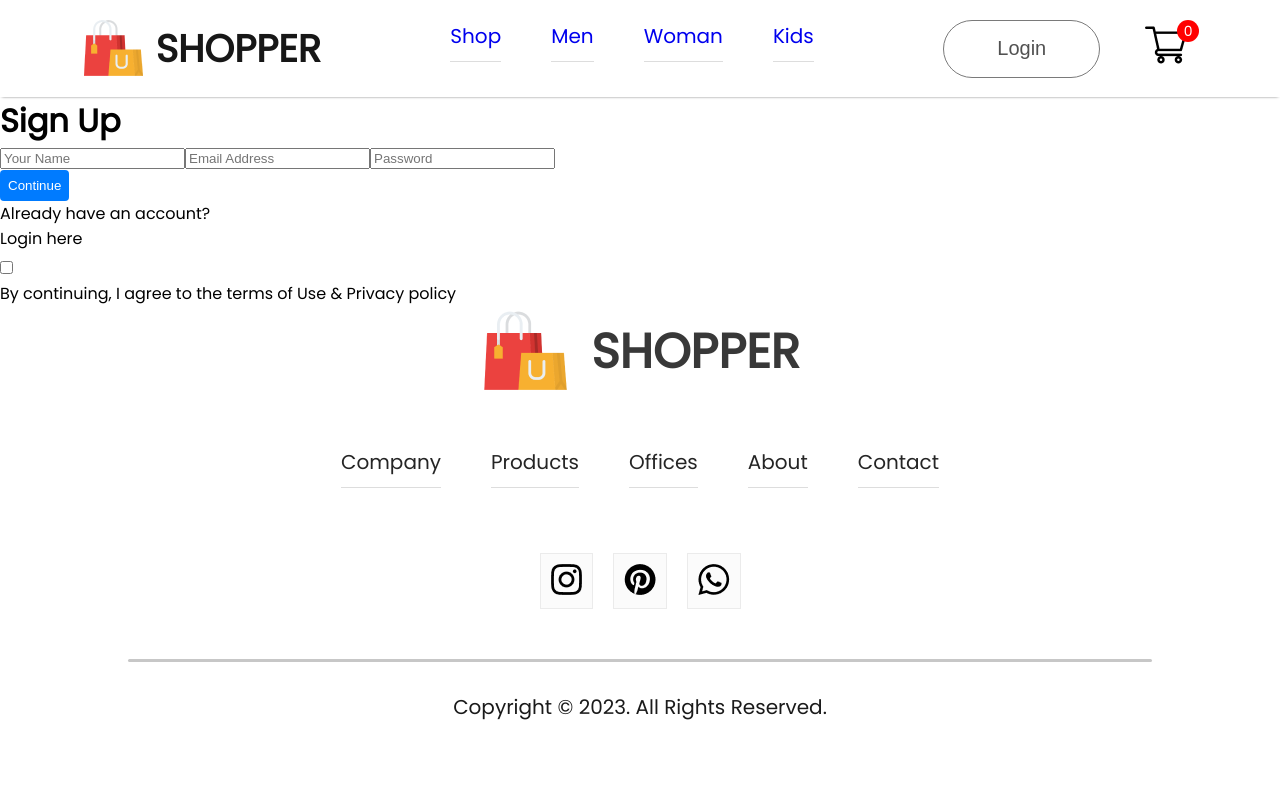
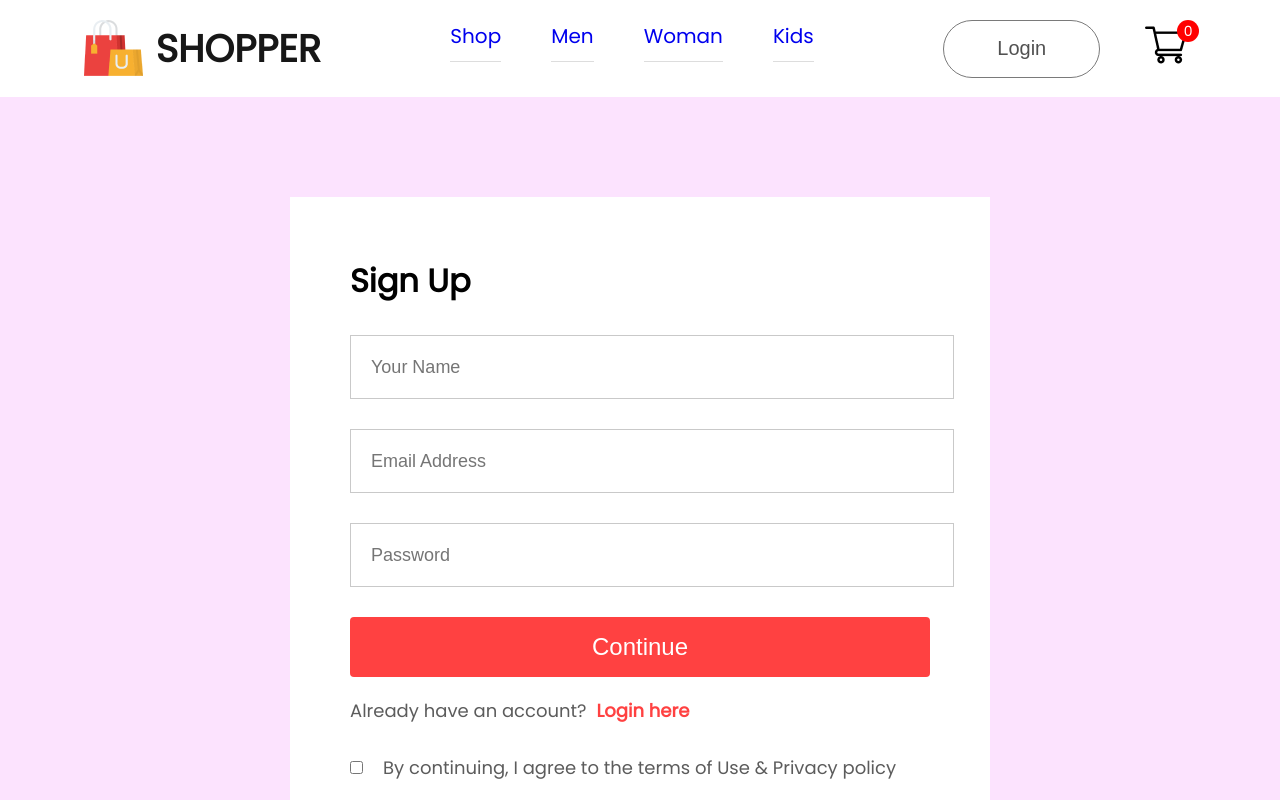
Before and after one commit to vladimirkratinov/ecommerce-react-website, a React (Create React App) app: page /login in a window 1280 px wide. Shown: the top 800 px of the page. Built offline with nearby package versions, Linux system fonts and the light colour scheme.

Commit message:
refactor Login-Signup styles

```diff
--- a/src/Pages/CSS/LoginSignupPage.css
+++ b/src/Pages/CSS/LoginSignupPage.css
@@ -0,0 +1,63 @@
+.login-signup {
+  width: 100%;
+  height: 80vh;
+  background-color: #fce3fe;
+  padding-top: 100px;
+}
+.login-signup-container {
+  width: 580px;
+  height: 600px;
+  background-color: white;
+  margin: auto;
+  padding: 40px 60px;
+}
+.login-signup-container h1 {
+  margin: 20px 0px;
+}
+.login-signup-fields {
+  display: flex;
+  flex-direction: column;
+  gap: 30px;
+  margin-top: 30px;
+}
+.login-signup-fields input {
+    height: 60px;
+    width: 100%;
+    padding-left: 20px;
+    border: 1px solid #c9c9c9;
+    outline: none;
+    color: #5c5c5c;
+    font-size: 18px;
+}
+.login-signup-container button {
+    width: 580px;
+    height: 60px;
+    color: white;
+    background-color: #ff4141;
+    margin-top: 30px;
+    border: none;
+    font-size: 24px;
+    font-weight: 500;
+    cursor: pointer;
+}
+.login-signup-login {
+    display: flex;
+    margin-top: 20px;
+    color: #5c5c5c;
+    font-size: 18px;
+    font-weight: 500;
+}
+.login-signup-login span {
+    margin-left: 10px;
+    color: #ff4141;
+    font-weight: 600;
+}
+.login-signup-agree {
+    display: flex;
+    align-items: center;
+    margin-top: 25px;
+    gap: 20px;
+    color: #5c5c5c;
+    font-size: 18px;
+    font-weight: 500;
+}
--- a/src/Pages/LoginSignupPage.jsx
+++ b/src/Pages/LoginSignupPage.jsx
@@ -1,10 +1,10 @@
 import React from "react";
-import './CSS/LoginSignupPage.css'
+import "./CSS/LoginSignupPage.css";
 
 const LoginSignupPage = () => {
   return (
     <div>
-      <div className="login-signup"></div>
+      <div className="login-signup">
         <div className="login-signup-container">
           <h1>Sign Up</h1>
           <div className="login-signup-fields">
@@ -14,7 +14,7 @@ const LoginSignupPage = () => {
           </div>
           <button>Continue</button>
           <p className="login-signup-login">
-          Already have an account? <span>Login here</span>
+            Already have an account?<span>Login here</span>
           </p>
           <div className="login-signup-agree">
             <input type="checkbox" name="" id="" />
@@ -22,6 +22,7 @@ const LoginSignupPage = () => {
           </div>
         </div>
       </div>
+    </div>
   );
 };
 
```
Lines whose indentation alone changed are shown as unchanged.
